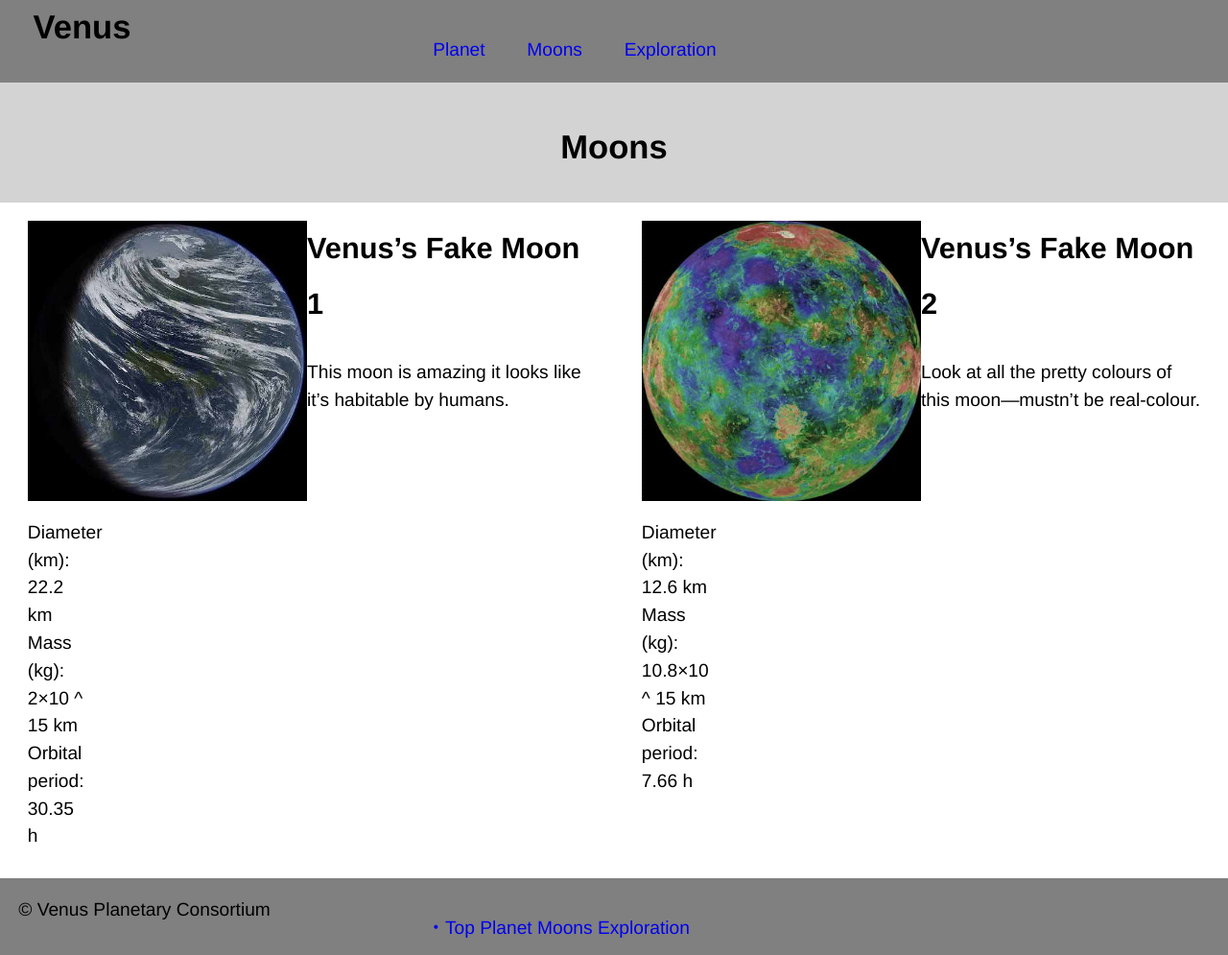
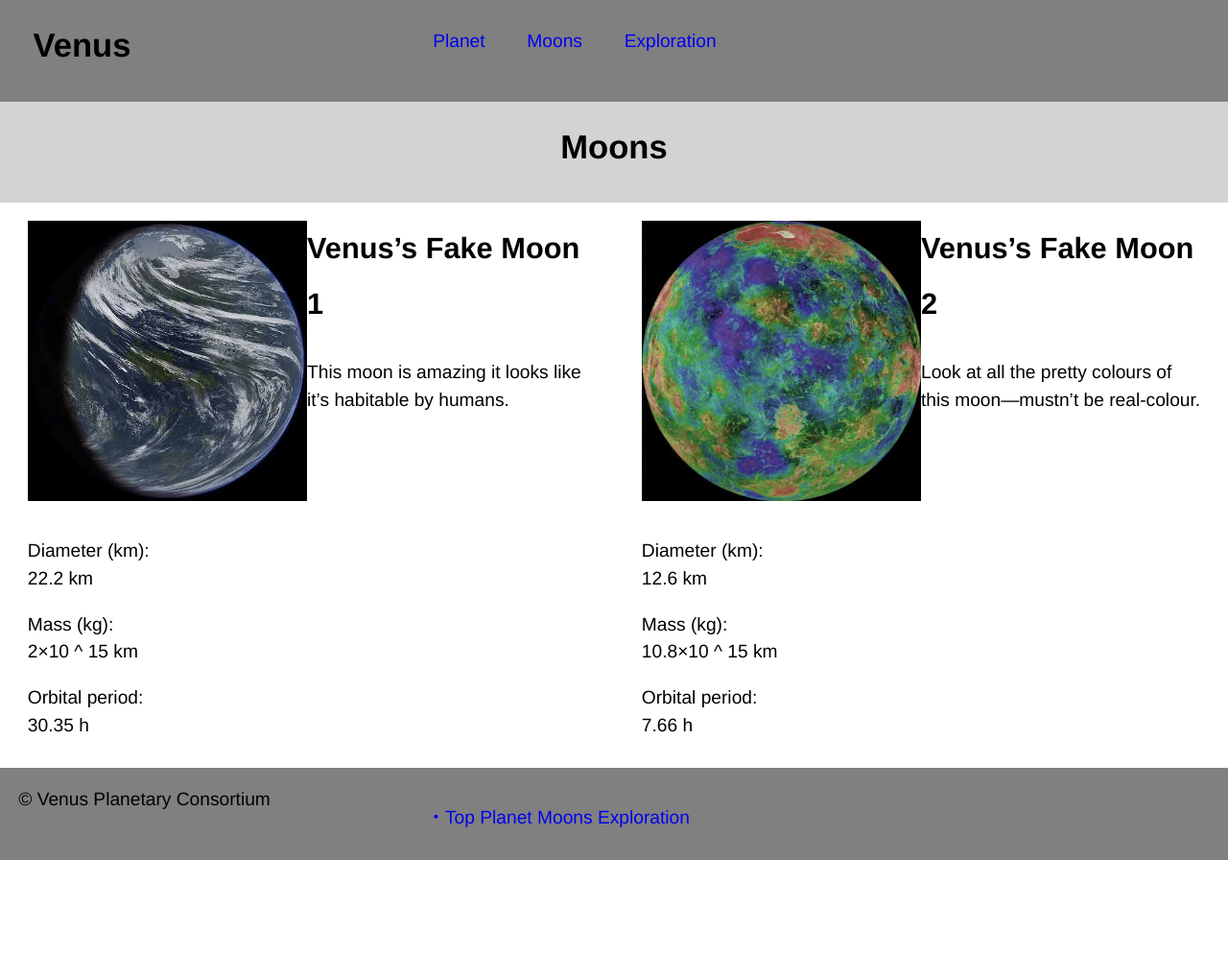
Before and after one commit to bonniecampbell/dsn1675-planet-website, a plain HTML site: page moons.html in a window 1280 px wide. Shown: the whole page at 96% size. After the commit the page ends 896 px from the top, so only its background shows below. Drawn offline with Linux system fonts and the light colour scheme.

Commit message:
put padding on the top of my ol's and changed the grid sizes on M and L so they worked better

```diff
--- a/css/main.css
+++ b/css/main.css
@@ -109,8 +109,12 @@ header {
 .moon-title {
   text-align: center;
   background-color: lightgrey;
-  padding-top: 2em;
+  padding-top: 1em;
   margin-bottom: 1em;
+}
+
+.middle dt {
+  padding-top: 1em;
 }
 
 .subheader {
@@ -218,10 +222,7 @@ header p {
 
 .navigat {
   text-align: left;
-}
-
-.navigat a {
-  padding-top: 2em;
+  padding-top: 1em;
 }
 
 .navigat-two a{
--- a/moons.html
+++ b/moons.html
@@ -42,6 +42,7 @@
     </div>
     </div>
 
+  <div class="middle">
     <div class="grid">
       <div class="unit xs-1 s-1 m-1-2 l-1-2 gutter">
 
@@ -57,7 +58,7 @@
           </div>
 
           <div class="list-two">
-          <div class="unit xs-1 s-1 m-1-2 l-1-2 ">
+          <div class="unit xs-1 s-1 m-1 l-1 ">
             <ol>
               <dt>Diameter (km):</dt>
                 <dd>22.2 km</dd>
@@ -83,7 +84,7 @@
           </div>
 
           <div class="list-two">
-          <div class="unit xs-1 s-1 m-1-2 l-1-2">
+          <div class="unit xs-1 s-1 m-1 l-1">
             <ol>
               <dt>Diameter (km):</dt>
                 <dd>12.6 km</dd>
@@ -99,6 +100,7 @@
         </div>
 
     </div>
+  </div>
 
   </main>
 
```
